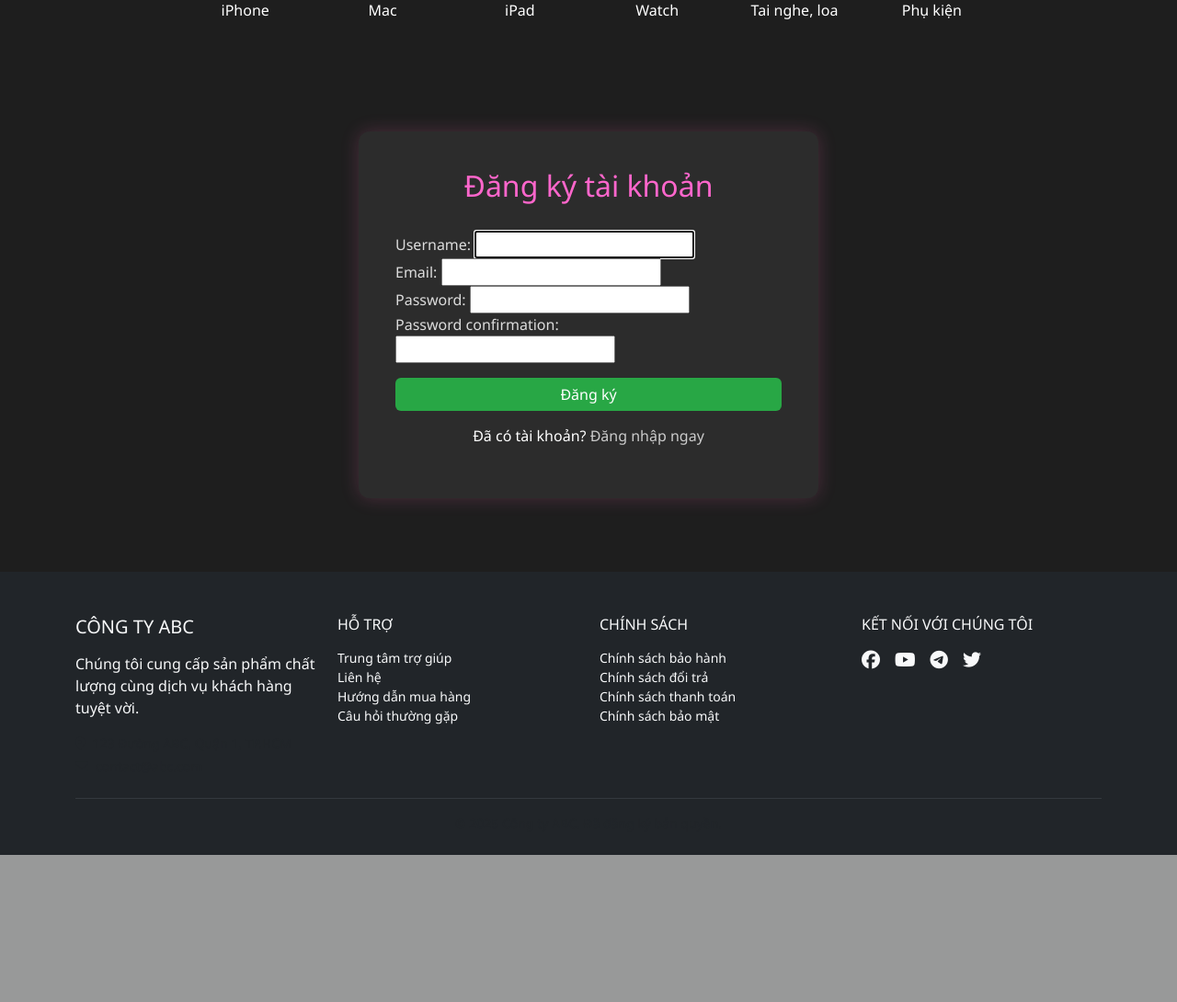
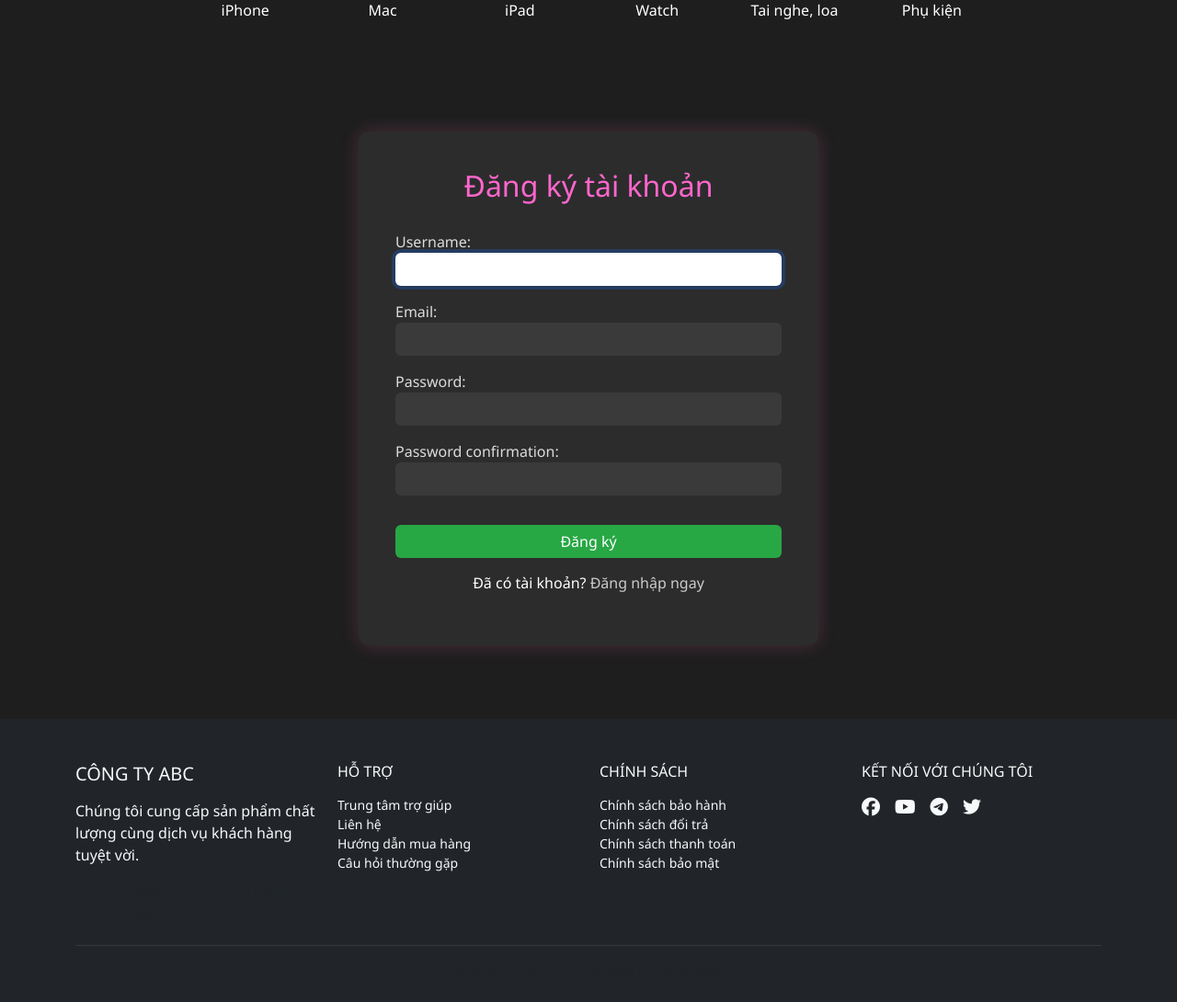
Before and after one commit to khoacuctrai/hp11-phan-2, a Django app: page /signup/ in a window 1280 px wide. Shown: the part 1160-2250 px from the top of the page at 92% size. Before the commit the page ends 2090 px from the top, so only its background shows below. Run offline with Django 5.2, Linux system fonts and the light colour scheme; some libraries are stand-ins or nearby versions.

Commit message:
sua lai trang sign up

```diff
--- a/apple_store/settings.py
+++ b/apple_store/settings.py
@@ -19,6 +19,7 @@ INSTALLED_APPS = [
     'django.contrib.staticfiles',
     'shop',  # app chính
     'django.contrib.humanize',
+    'widget_tweaks',
 ]
 
 # ✅ Middleware xử lý request
--- a/shop/templates/shop/signup.html
+++ b/shop/templates/shop/signup.html
@@ -1,6 +1,8 @@
 {% extends 'shop/base.html' %}
 {% block title %}Đăng ký{% endblock %}
 {% block content %}
+{% load widget_tweaks %}
+
 <style>
     body {
         background-color: #1e1e1e;
@@ -67,9 +69,9 @@
     <form method="post">
         {% csrf_token %}
         {% for field in form %}
-            <div class="form-group">
+            <div class="form-group mb-3">
                 {{ field.label_tag }}
-                {{ field }}
+                {{ field|add_class:"form-control" }}
                 {% if field.errors %}
                     <div class="text-danger small">{{ field.errors|striptags }}</div>
                 {% endif %}
@@ -81,4 +83,5 @@
         <p>Đã có tài khoản? <a href="{% url 'login' %}">Đăng nhập ngay</a></p>
     </div>
 </div>
+
 {% endblock %}
```
Also changed, not shown: db.sqlite3.
